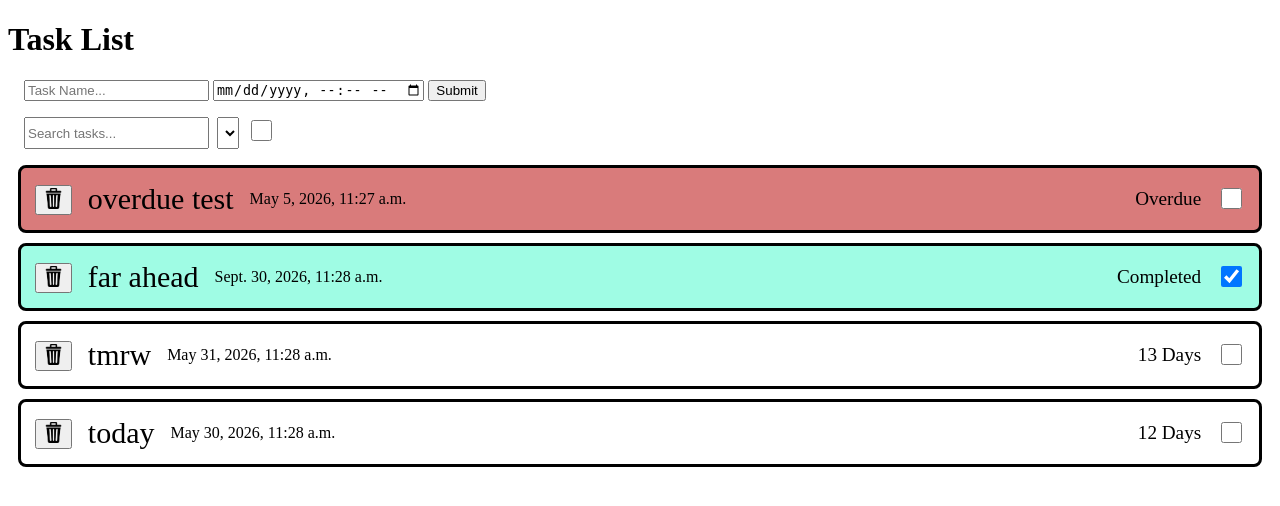
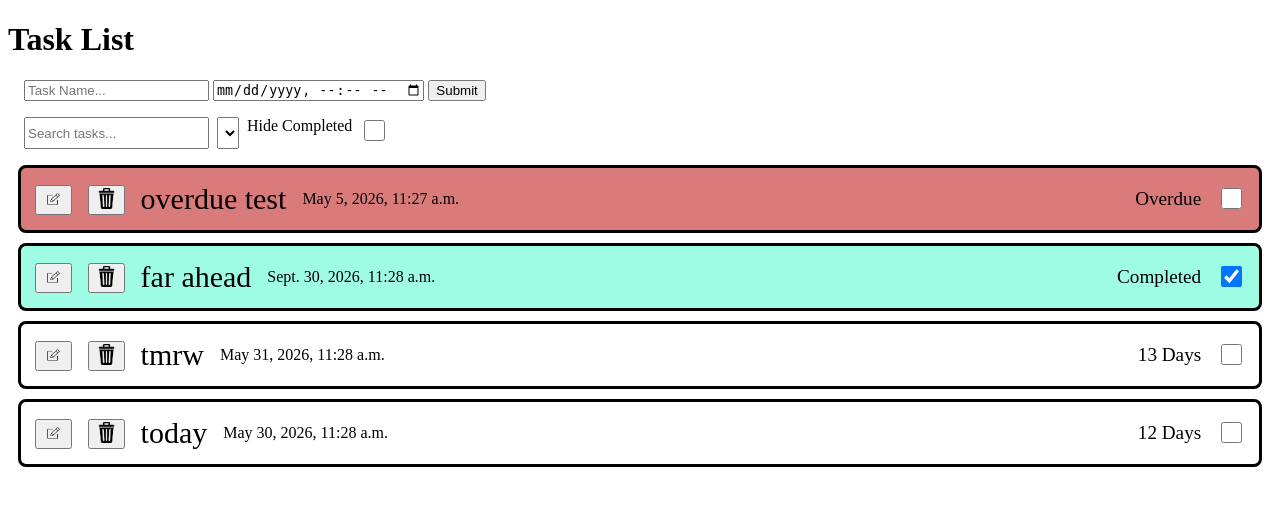
Before and after one commit to madayuki1/django_todo, a Django app: template tasks/templates/tasks/tasks.html in a window 1280 px wide. Shown: the top 506 px of the page. Run offline with Django 5.2, Linux system fonts and the light colour scheme; the template is opened without the code that fills it: values that come from a table or form of the project are taken from there, others are empty; data comes from the database, SQL or seed files in the repository; both versions use the stored data as it was after the commit; some libraries are stand-ins or nearby versions.

Commit message:
edit task

```diff
--- /dev/null
+++ b/tasks/static/tasks/forms.css
@@ -0,0 +1,6 @@
+.edit-form{
+    display: grid;
+    grid-template-columns: 150px 1fr;
+    gap: 1rem;
+    align-items: center;
+}
--- a/tasks/static/tasks/style.css
+++ b/tasks/static/tasks/style.css
@@ -14,9 +14,10 @@
     gap: 0.5rem;
     box-sizing: border-box;
 }
-.search-bar select {
+.search-bar form{
     height: 2rem;
     display: flex;
+    gap: 0.5rem;
 }
 
 .todo_item {
@@ -49,7 +50,7 @@ input[type='checkbox']{
     height: 1.3rem;
     aspect-ratio: 1/1;
 }
-.btn-delete img{
+.left-side img{
     height: 1.3rem;
     aspect-ratio: 1/1;
     object-fit: contain;
--- a/tasks/templates/tasks/task_list.html
+++ b/tasks/templates/tasks/task_list.html
@@ -11,6 +11,11 @@
     {% endif %}
     ">
         <div class='left-side'>
+            <form action="{% url 'edit_task' task.id %}" method="get">
+                <button type="submit" class="btn-edit">
+                    <img src="{% static "tasks/img/edit.png" %}" alt="Edit">
+                </button>
+            </form>
             <form action="{% url 'delete_task' task.id %}">
                 <button class='btn-delete' type="submit">
                     <img src="{% static "tasks/img/delete.png" %}" alt="Delete">
--- a/tasks/templates/tasks/tasks.html
+++ b/tasks/templates/tasks/tasks.html
@@ -39,8 +39,9 @@
                     {{ value.label }}</option>
                 {% endfor %}
             </select>
+            <span>Hide Completed</span>
+            <input type="checkbox" name="hide-completed" id="hide-completed" onchange="this.form.submit()">
         </form>
-        <input type="checkbox" name="show-completed" id="show-completed" >
     </section>
     <div id="task-list">
         {% include "tasks/task_list.html" %}
--- a/tasks/urls.py
+++ b/tasks/urls.py
@@ -4,6 +4,7 @@ from . import views
 
 urlpatterns = [
     path('', views.index, name="index"),
-    path('toggle/<int:task_id>/', views.toggle_task, name="toggle_task"),
-    path('delete/<int:task_id>/', views.delete_task, name="delete_task"),
+    path('toggle/<int:pk>/', views.toggle_task, name="toggle_task"),
+    path('delete/<int:pk>/', views.delete_task, name="delete_task"),
+    path('edit/<int:pk>/', views.TaskEdit.as_view(), name="edit_task"),
 ]
```
Also changed, not shown: tasks/templates/tasks/task_edit.html (added, +20 -0 lines), tasks/views.py (+13 -0 lines), db.sqlite3, tasks/static/tasks/img/edit.png (added).
